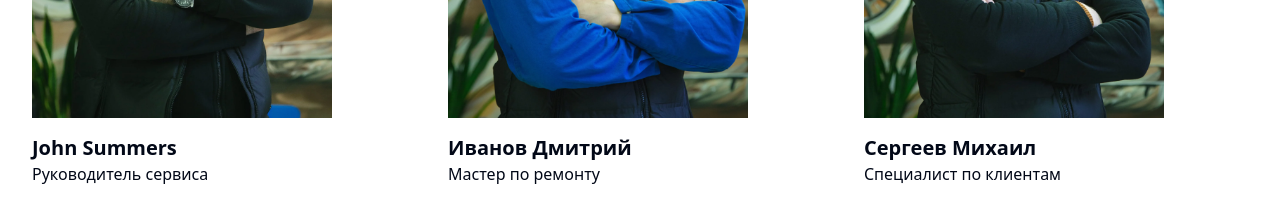
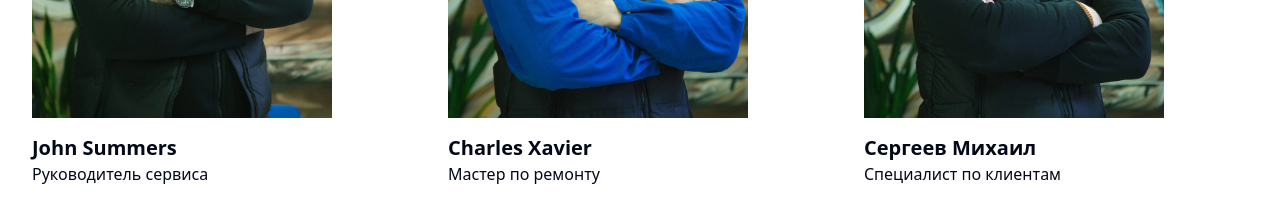
Before and after one commit to Ibrohim229/electrovolt, a React (Vite) app: page / in a window 1280 px wide. Shown: the part 8080-8296 px from the top of the page. Built offline with nearby package versions, Linux system fonts and the light colour scheme.

Commit message:
Changed the name of a worker 2

```diff
--- a/index.ts
+++ b/index.ts
@@ -25,7 +25,7 @@ export const teamInfo = [
   {
     id: 2,
     img: team2,
-    name: "Иванов Дмитрий",
+    name: "Charles Xavier",
     job: "Мастер по ремонту",
   },
 
```
